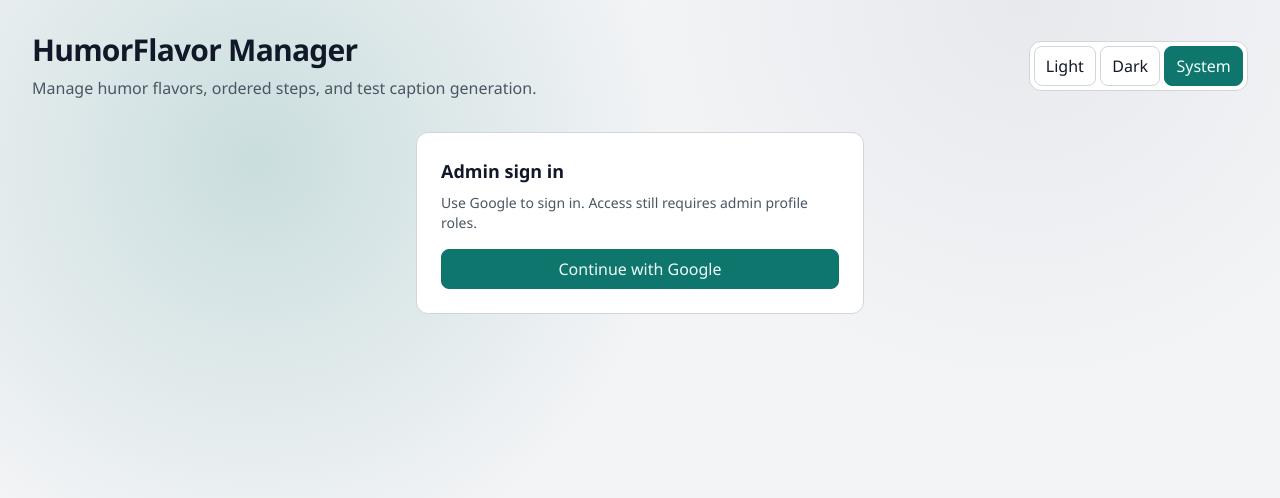
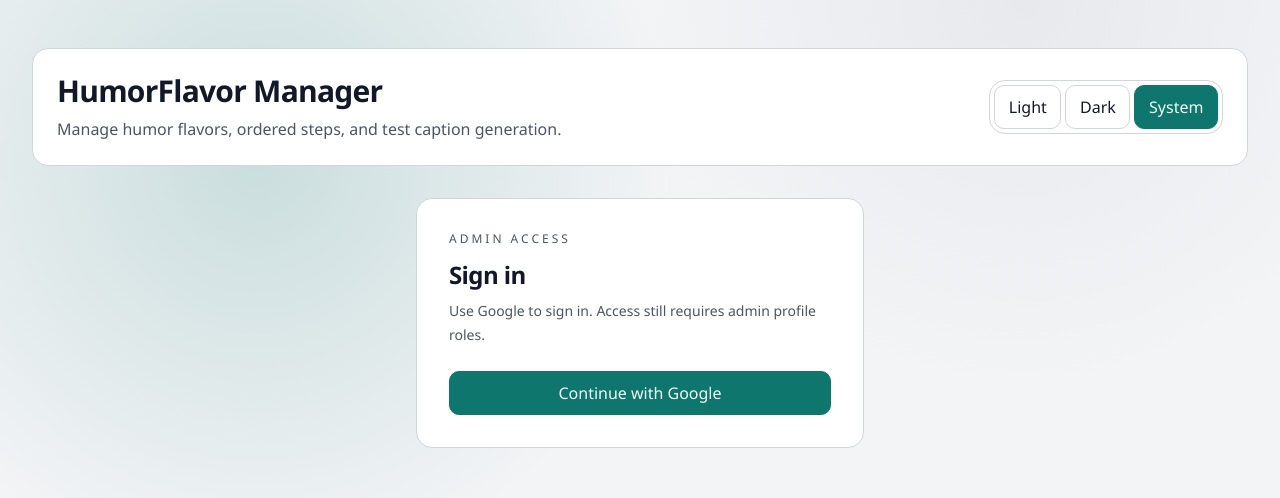
Before and after one commit to yuntelee/LC4995-Week-8, a Next.js app: page / in a window 1280 px wide. Shown: the top 498 px of the page. Built offline with nearby package versions, Linux system fonts and the light colour scheme; no server answers.

Commit message:
ui change

```diff
--- a/src/app/globals.css
+++ b/src/app/globals.css
@@ -92,7 +92,7 @@ select {
 .app-card {
   border: 1px solid var(--line);
   background: var(--surface);
-  border-radius: 12px;
+  border-radius: 16px;
 }
 
 .input {
@@ -100,27 +100,53 @@ select {
   border: 1px solid var(--line);
   background: var(--surface-muted);
   color: var(--text);
-  border-radius: 8px;
+  border-radius: 10px;
   padding: 0.6rem 0.75rem;
+}
+
+.input:focus-visible {
+  outline: 2px solid color-mix(in srgb, var(--brand) 55%, transparent);
+  outline-offset: 2px;
+  border-color: color-mix(in srgb, var(--brand) 55%, var(--line));
 }
 
 .btn {
   border: 1px solid var(--line);
-  border-radius: 8px;
-  padding: 0.45rem 0.7rem;
+  border-radius: 10px;
+  padding: 0.55rem 0.85rem;
   background: var(--surface);
   color: var(--text);
   cursor: pointer;
+  transition: background 150ms ease, border-color 150ms ease, transform 60ms ease;
 }
 
 .btn:hover {
   background: var(--surface-muted);
 }
 
+.btn:active {
+  transform: translateY(1px);
+}
+
+.btn:disabled {
+  cursor: not-allowed;
+  opacity: 0.65;
+  transform: none;
+}
+
+.btn:focus-visible {
+  outline: 2px solid color-mix(in srgb, var(--brand) 55%, transparent);
+  outline-offset: 2px;
+}
+
 .btn-primary {
   border-color: var(--brand);
   background: var(--brand);
   color: var(--brand-contrast);
+}
+
+.btn-primary:hover {
+  background: color-mix(in srgb, var(--brand) 92%, var(--brand-contrast));
 }
 
 .btn-danger {
--- a/src/components/app-client.tsx
+++ b/src/components/app-client.tsx
@@ -30,8 +30,8 @@ export function AppClient() {
   const title = useMemo(() => "HumorFlavor Manager", []);
 
   return (
-    <main className="mx-auto w-full max-w-7xl px-4 py-6 md:px-8 md:py-8">
-      <header className="mb-6 flex flex-col gap-4 md:mb-8 md:flex-row md:items-center md:justify-between">
+    <main className="mx-auto w-full max-w-7xl px-4 py-8 md:px-8 md:py-12">
+      <header className="app-card mb-6 flex flex-col gap-4 p-5 md:mb-8 md:flex-row md:items-center md:justify-between md:p-6">
         <div>
           <h1 className="text-2xl font-semibold tracking-tight md:text-3xl">{title}</h1>
           <p className="subtle mt-2 text-sm md:text-base">
--- a/src/components/auth-gate.tsx
+++ b/src/components/auth-gate.tsx
@@ -15,20 +15,16 @@ function SignInCard() {
   const [message, setMessage] = useState<string | null>(null);
 
   async function signInWithGoogle() {
+    if (loading) {
+      return;
+    }
+
     setLoading(true);
     setMessage(null);
 
     try {
-      const siteUrl = process.env.NEXT_PUBLIC_SITE_URL?.trim();
-      const origin = siteUrl
-        ? siteUrl.startsWith("http://") || siteUrl.startsWith("https://")
-          ? siteUrl
-          : `https://${siteUrl}`
-        : window.location.origin;
-
       // Navigate to the server-side sign-in route which will redirect to Supabase.
-      const signInUrl = new URL("/auth/sign-in", origin).toString();
-      window.location.assign(signInUrl);
+      window.location.assign("/auth/sign-in");
     } catch (error) {
       setLoading(false);
       setMessage(error instanceof Error ? error.message : "Google sign in failed.");
@@ -36,31 +32,18 @@ function SignInCard() {
   }
 
   return (
-    <section className="app-card mx-auto max-w-md p-5 md:p-6">
-      <h2 className="text-lg font-semibold">Admin sign in</h2>
-      <p className="subtle mt-2 text-sm">Use Google to sign in. Access still requires admin profile roles.</p>
-      <a
-        href="/auth/sign-in"
-        className="btn btn-primary mt-4 w-full inline-block text-center"
-        onClick={() => {
-          try {
-            const siteUrl = process.env.NEXT_PUBLIC_SITE_URL?.trim();
-            const origin = siteUrl
-              ? siteUrl.startsWith("http://") || siteUrl.startsWith("https://")
-                ? siteUrl
-                : `https://${siteUrl}`
-              : window.location.origin;
-            const signInUrl = new URL("/auth/sign-in", origin).toString();
-            // helpful debug info if navigation doesn't happen
-            // eslint-disable-next-line no-console
-            console.log("Navigating to sign-in:", signInUrl);
-          } catch (e) {
-            // ignore
-          }
-        }}
-      >
-        Continue with Google
-      </a>
+    <section className="app-card mx-auto max-w-md p-6 md:p-8">
+      <p className="subtle text-xs font-medium uppercase tracking-[0.25em]">Admin access</p>
+      <h2 className="mt-3 text-2xl font-semibold tracking-tight">Sign in</h2>
+      <p className="subtle mt-2 text-sm leading-6">Use Google to sign in. Access still requires admin profile roles.</p>
+      <button className="btn btn-primary mt-6 w-full" type="button" onClick={() => void signInWithGoogle()} disabled={loading}>
+        {loading ? "Redirecting to Google..." : "Continue with Google"}
+      </button>
+      <noscript>
+        <p className="subtle mt-3 text-sm">
+          JavaScript is disabled. Use <a className="underline" href="/auth/sign-in">/auth/sign-in</a> to continue.
+        </p>
+      </noscript>
       {message ? <p className="mt-3 text-sm text-red-500">{message}</p> : null}
     </section>
   );
```
